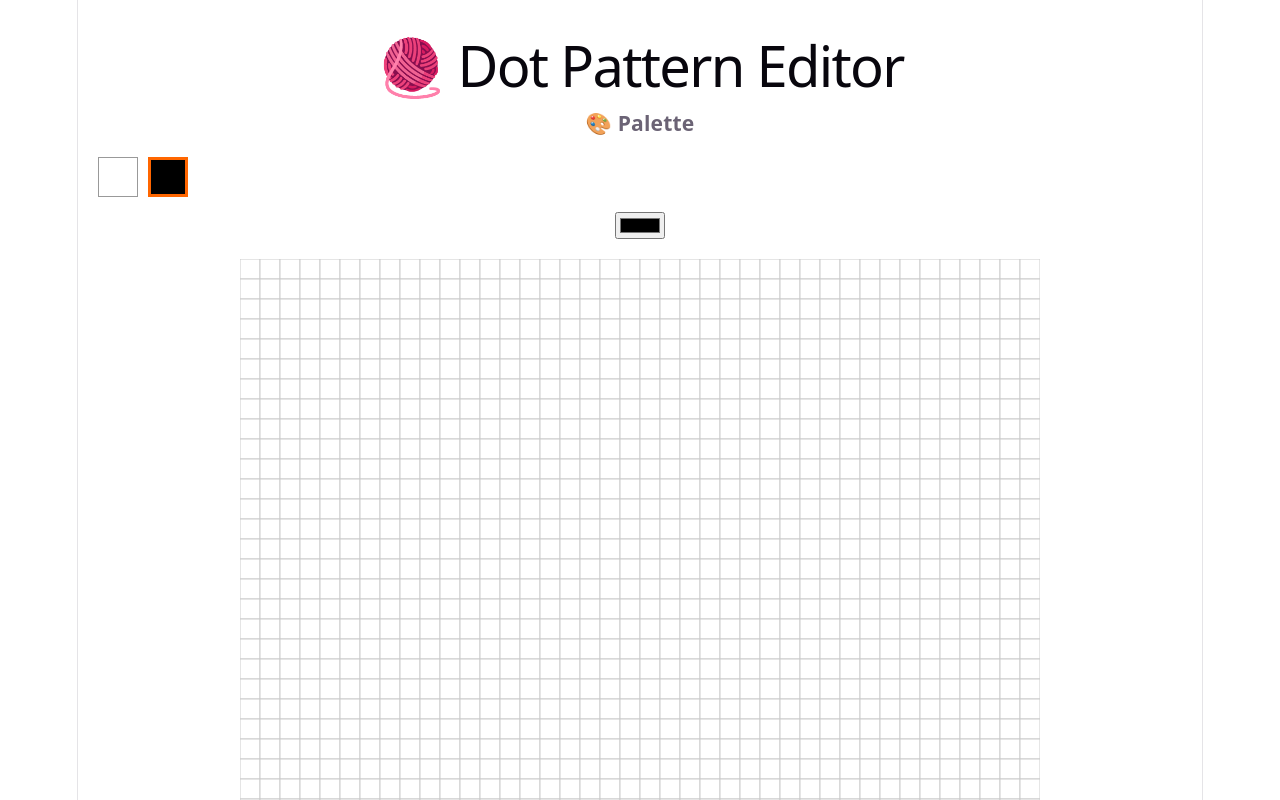
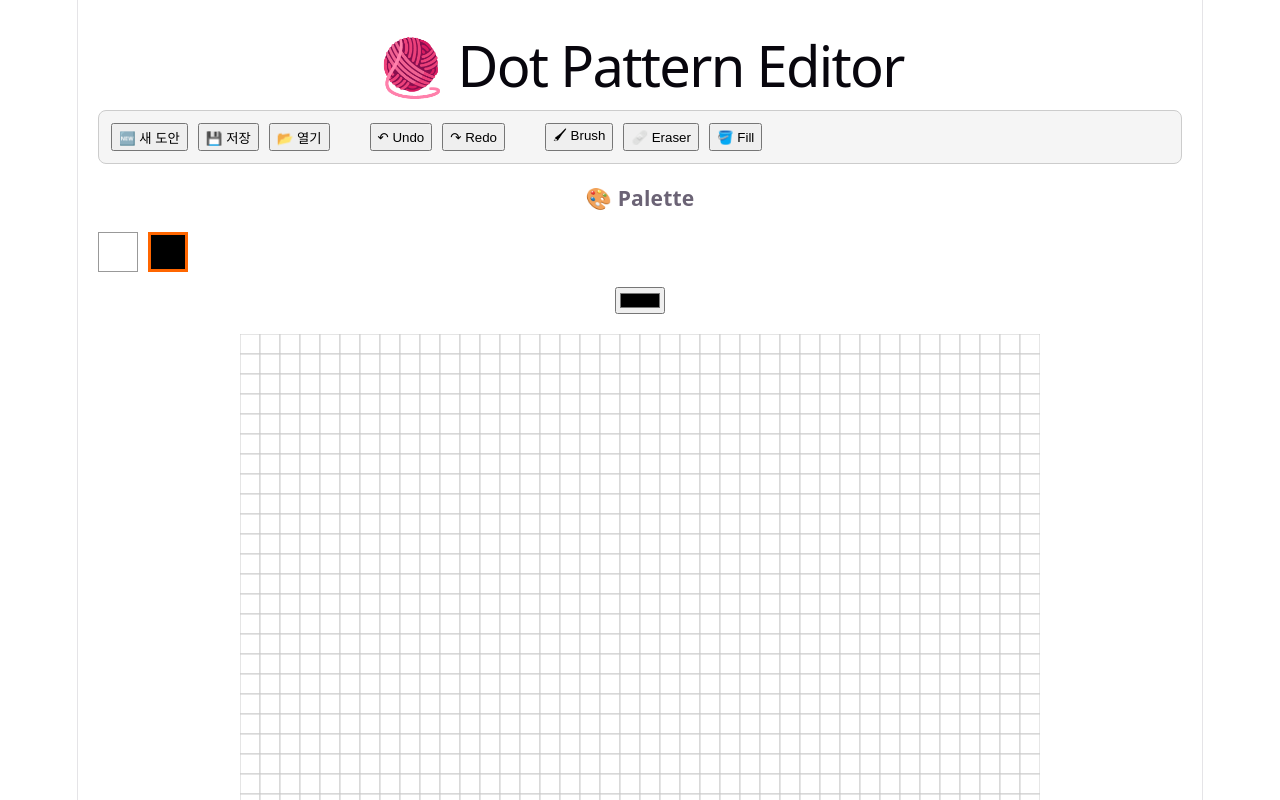
Before and after one commit to syooh/dot-pattern, a React (Vite) app in the folder frontend/: page / in a window 1280 px wide. Both pictures are taken after a click on the button "생성". Shown: the top 800 px of the page. Built offline with nearby package versions, Linux system fonts and the light colour scheme.

Commit message:
feat: add toolbar UI component

```diff
--- a/frontend/src/components/toolbar/Toolbar.tsx
+++ b/frontend/src/components/toolbar/Toolbar.tsx
@@ -0,0 +1,127 @@
+// ======================================================
+// Toolbar
+// Version : v0.7
+// Last Update : 2026-07-06
+//
+// 역할
+// 1. 편집 기능 버튼을 출력한다.
+// 2. 버튼 클릭 이벤트를 부모에게 전달한다.
+// 3. 실제 기능은 수행하지 않는다.
+//
+// 앞으로 추가될 기능
+// - Undo
+// - Redo
+// - Brush
+// - Eraser
+// - Fill
+// - Save
+// - Open
+// ======================================================
+
+interface Props {
+
+    onUndo?: () => void;
+
+    onRedo?: () => void;
+
+}
+
+export default function Toolbar({
+
+    onUndo,
+
+    onRedo
+
+}: Props) {
+
+    return (
+
+        <div
+
+            style={{
+
+                display: "flex",
+
+                gap: 10,
+
+                padding: 12,
+
+                marginBottom: 20,
+
+                border: "1px solid #cccccc",
+
+                borderRadius: 8,
+
+                background: "#f5f5f5",
+
+                flexWrap: "wrap"
+
+            }}
+
+        >
+
+            <button>
+
+                🆕 새 도안
+
+            </button>
+
+            <button>
+
+                💾 저장
+
+            </button>
+
+            <button>
+
+                📂 열기
+
+            </button>
+
+            <div style={{ width: 20 }} />
+
+            <button
+
+                onClick={onUndo}
+
+            >
+
+                ↶ Undo
+
+            </button>
+
+            <button
+
+                onClick={onRedo}
+
+            >
+
+                ↷ Redo
+
+            </button>
+
+            <div style={{ width: 20 }} />
+
+            <button>
+
+                🖌 Brush
+
+            </button>
+
+            <button>
+
+                🩹 Eraser
+
+            </button>
+
+            <button>
+
+                🪣 Fill
+
+            </button>
+
+        </div>
+
+    );
+
+}
--- a/frontend/src/pages/PatternEditor.tsx
+++ b/frontend/src/pages/PatternEditor.tsx
@@ -18,6 +18,7 @@
 import PatternCanvas from "../components/canvas/PatternCanvas";
 import ColorPalette from "../components/palette/ColorPalette";
 import NewPatternDialog from "../components/dialog/NewPatternDialog";
+import Toolbar from "../components/toolbar/Toolbar";
 
 import usePattern from "../hooks/usePattern";
 
@@ -90,6 +91,8 @@ export default function PatternEditor() {
                         {/* 색상 팔레트 */}
                         {/* ========================= */}
 
+                        <Toolbar />
+
                         <ColorPalette
 
                             palette={pattern.palette}
```
